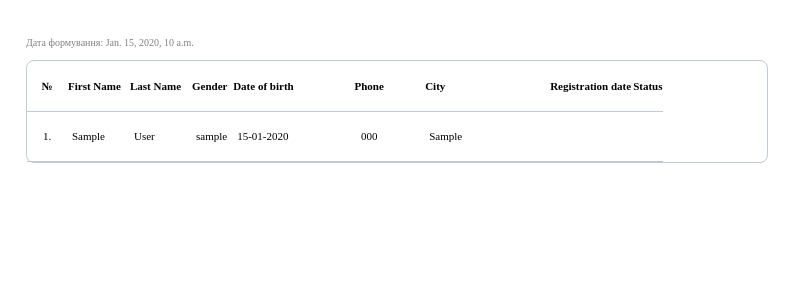
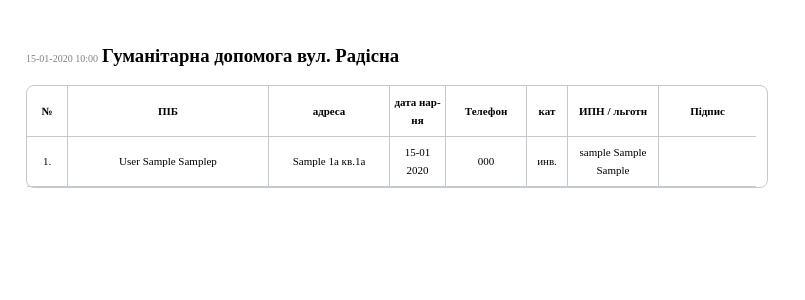
Before and after one commit to YAN3908/guman, a Django app: template humanitari/radisna/templates/radisna/pdf.html in a window 1320 px wide. Shown: the top 300 px of the page, without its empty margins (0-805 px from the left). Run offline with Django 4.2, Linux system fonts and the light colour scheme; tables that the repository leaves empty hold one stand-in row (values such as "Sample post"); the template is opened without the code that fills it: values that come from a table or form of the project are taken from there, most other values are stand-ins (such as "Sample title", 1, 10 or a date in 2020).

Commit message:
style PDF

```diff
--- a/humanitari/humanitari/settings.py
+++ b/humanitari/humanitari/settings.py
@@ -106,8 +106,8 @@ AUTH_PASSWORD_VALIDATORS = [
 
 LANGUAGE_CODE = 'uk'
 
-TIME_ZONE = 'UTC'
-# TIME_ZONE = 'Europe/Kiev'
+# TIME_ZONE = 'UTC'
+TIME_ZONE = 'Europe/Kiev'
 
 USE_I18N = True
 
--- a/humanitari/radisna/templates/radisna/pdf.html
+++ b/humanitari/radisna/templates/radisna/pdf.html
@@ -102,7 +102,9 @@
             padding: 5px;
         }
         .name_title{
-            width: 60px;
+            border-left: 1px solid #C2C9D1;
+            width: 190px;
+            text-align: center;
         }
         athlete_city athlete_city_text{
         font-style: normal;
@@ -125,20 +127,39 @@
             width: 30px;
             text-align: center;
         }
-        .athlete_city{
-            width: 115px;
+        .category{
+            width: 30px;
+            border-left: 1px solid #C2C9D1;
+            text-align: center;
         }
         .status_title {
+            width: 80px;
+            border-left: 1px solid #C2C9D1;
             text-align: center;
         }
         .athlete_phone{
             padding: 0;
+            width: 80px;
+            text-align: center;
+            border-left: 1px solid #C2C9D1;
+        }
+        .date_birth{
+            width: 45px;
+            border-left: 1px solid #C2C9D1;
+            text-align: center;
+        }
+        .address{
             width: 110px;
             text-align: center;
+            border-left: 1px solid #C2C9D1;
         }
-        .date_birth{
-            width: 80px;
+        .signature{
+            border-left: 1px solid #C2C9D1;
+            width: 87px;
+            text-align: center;
         }
+
+
   </style>
 </head>
 
@@ -152,33 +173,40 @@
 <!--    </div>-->
     <br>
 <!--    <p class="date_create date_create_high">Дата формування: {{ content.date_create }} </p>-->
-<p class="date_create">Дата формування: {{ date }} </p>
+<p class="date_create" style="display: inline-block">{{ date|date:"d-m-Y H:i"}}</p> <h3 style="display: inline-block;"> Гуманітарна допомога вул. Радісна</h3>
     <div id="table_div">
     <table>
         <tr>
             <th class="athlete_n">№</th>
-            <th class="name_title">First Name</th>
-            <th class="name_title">Last Name</th>
-            <th>Gender</th>
-            <th class="date_birth">Date of birth</th>
-            <th class="athlete_phone">Phone</th>
-            <th class="athlete_city city_title">City</th>
-            <th>Registration date</th>
-            <th class="status_title">Status</th>
+            <th class="name_title">ПІБ</th>
+
+            <th class="address">адреса</th>
+            <th class="date_birth">дата нар-ня</th>
+            <th class="athlete_phone" style="border-left: 1px solid #C2C9D1;">Телефон</th>
+            <th class="category">кат</th>
+            <th class="status_title">ИПН / льготн</th>
+            <th class="signature">Підпис</th>
 
         </tr>
         {% for athlete in content%}
                 <tr  class="tr_table">
                     <td class="athlete_n">{{ forloop.counter }}.</td>
-                    <td>{{ athlete.first_name }}</td>
-                    <td>{{ athlete.last_name }}</td>
-                    <td>{{ athlete.username }}</td>
-                    <td>{{ athlete.date_birth|date:"d-m-Y" }}</td>
-            {#        <td id="athlete_phone">{{ athlete.phone}}</td>#}
+                    <td class="name_title">{{ athlete.last_name }} {{ athlete.first_name }} {{ athlete.patronymic }}р</td>
+                    <td class="address" >{{ athlete.street }} <nobr>{{athlete.home}}{%if athlete.home_index%}{{athlete.home_index}}{%endif%}
+                        {%if athlete.apartment != 0 %}кв.{{athlete.apartment}}{%endif%}{%if athlete.apartment_index%}{{athlete.apartment_index}}{%endif%}</nobr></td>
+                    <td class="date_birth">{{ athlete.date_birth|date:"d-m"}} {{ athlete.date_birth|date:"Y"}}</td>
                     <td class="athlete_phone">{{ athlete.phone}}</td>
-                    <td class="athlete_city athlete_city_text">{{ athlete.pension}}</td>
-                    <td>{{ athlete.date_registered}}</td>
-                    <td>{{ athlete.status}}</td>
+                    <td class="category">
+                        {% if athlete.invalid %}
+                        инв.
+                        {% elif athlete.many_children%}
+                        Б/д
+                        {%else%}
+                        60+
+                        {%endif%}
+                    </td>
+                    <td class="status_title">{{ athlete.username}} {{ athlete.pension}} {{ athlete.many_children}}</td>
+                    <td class="signature"></td>
                 </tr>
         {% endfor %}
     </table>
```
Also changed, not shown: humanitari/radisna/views.py (+7 -3 lines).
